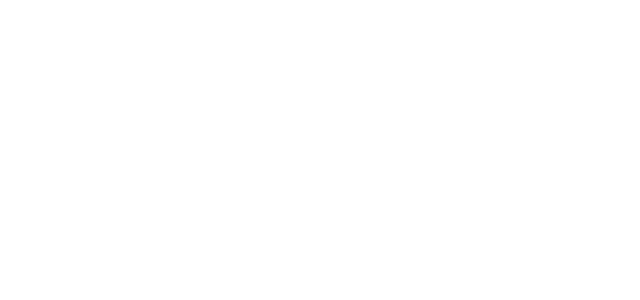
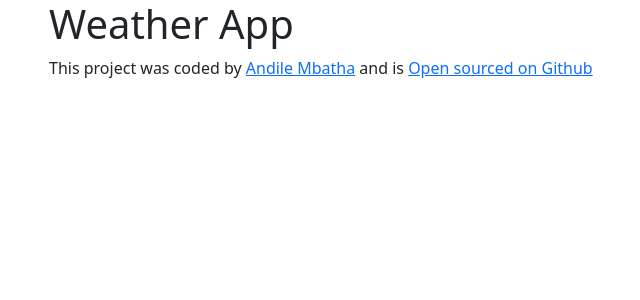
Before and after one commit to ANDILE805/react-weather-app, a React (Create React App) app: page / in a window 1280 px wide. Shown: the top 300 px of the page, without its empty margins (33-673 px from the left). Built offline with nearby package versions, Linux system fonts and the light colour scheme.

Commit message:
Added bootstrap

```diff
--- a/package.json
+++ b/package.json
@@ -3,6 +3,7 @@
   "version": "0.1.0",
   "private": true,
   "dependencies": {
+    "bootstrap": "^5.3.3",
     "cra-template": "1.2.0",
     "react": "^19.0.0",
     "react-dom": "^19.0.0",
--- a/src/App.js
+++ b/src/App.js
@@ -1,7 +1,26 @@
 import "./App.css";
 
 function App() {
-  return <div className="App"></div>;
+  return (
+    <div className="App">
+      <div className="container">
+        <h1>Weather App</h1>
+        <footer>
+          This project was coded by {""}
+          <a href="https://www.linkedin.com/in/andile-mbatha-a56a2915b/">
+            Andile Mbatha
+          </a>
+          {""} and is {""}
+          <a
+            href="https://github.com/ANDILE805/react-weather-app"
+            target="_blank"
+          >
+            Open sourced on Github
+          </a>
+        </footer>
+      </div>
+    </div>
+  );
 }
 
 export default App;
```
Also changed, not shown: src/index.js (+8 -6 lines), 1 other file (tests, documents, lock files or other folders).
